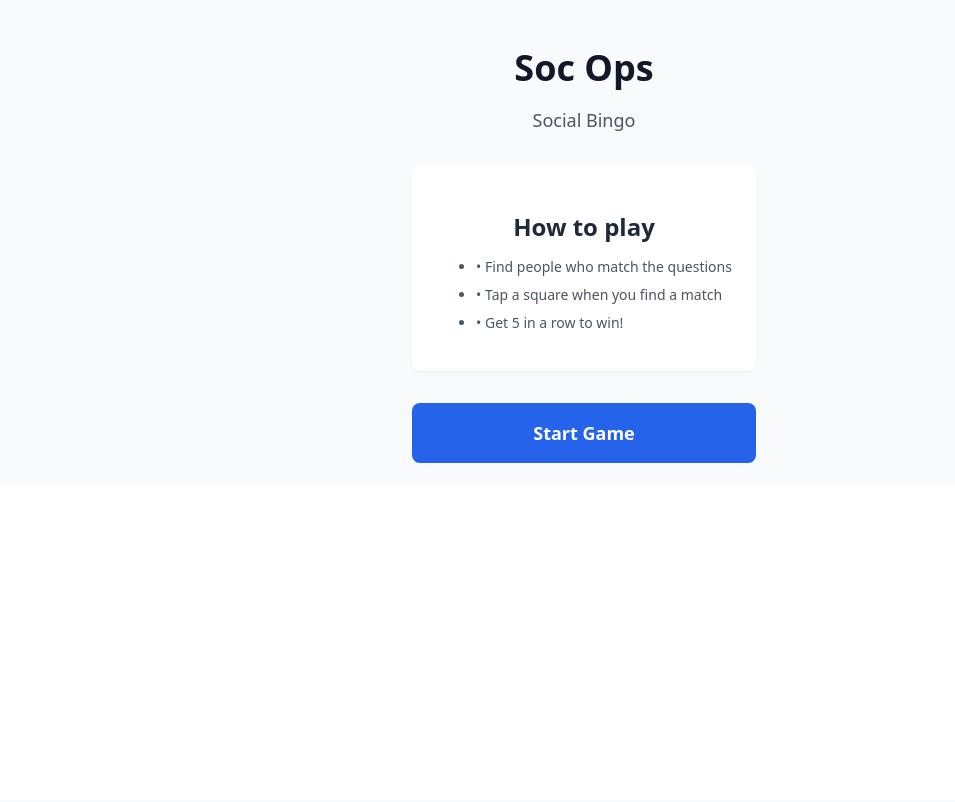
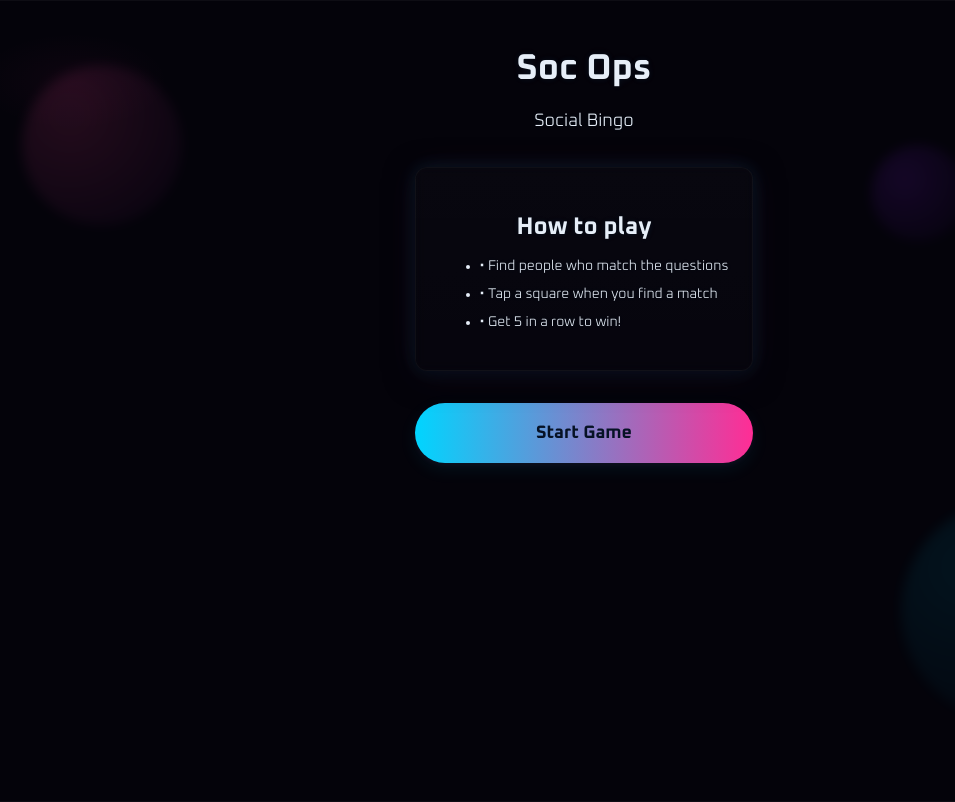
Before and after one commit to leeobazzana01/my-soc-ops-python, a FastAPI app: page / in a window 1280 px wide. Shown: the whole page, without its empty margins (56-1011 px from the left). Before the commit the page ends 463 px from the top, so only its background shows below. Run offline with FastAPI, Linux system fonts and the light colour scheme.

Commit message:
Redesign: Cyberpunk Galaxy neon dark theme
Apply cyberpunk neon variables, starfield, panels, and updated templates

Co-authored-by: Copilot <223556219+Copilot@users.noreply.github.com>

```diff
--- a/app/static/css/app.css
+++ b/app/static/css/app.css
@@ -1,16 +1,108 @@
-html,
-body,
-#app {
+@import url('https://fonts.googleapis.com/css2?family=Orbitron:wght@400;700&family=Oxanium:wght@300;700&display=swap');
+
+:root {
+    --bg: #04030a; /* deep space */
+    --panel: #0f1226; /* card background */
+    --neon-pink: #ff2d95;
+    --neon-cyan: #00d5ff;
+    --neon-purple: #8a2be2;
+    --accent: linear-gradient(90deg, var(--neon-cyan), var(--neon-pink));
+    --glow: 0 0 18px rgba(0,213,255,0.12), 0 0 40px rgba(255,45,149,0.06);
+    --text: #e6eef8;
+}
+
+html, body, #app {
     height: 100%;
     margin: 0;
-}
-
-body {
-    font-family: system-ui, -apple-system, sans-serif;
+    background: radial-gradient(1200px 600px at 10% 10%, rgba(255,45,149,0.04), transparent 8%),
+                radial-gradient(900px 400px at 90% 80%, rgba(0,213,255,0.03), transparent 10%),
+                var(--bg);
+    color: var(--text);
+    font-family: 'Oxanium', 'Orbitron', system-ui, -apple-system, sans-serif;
     -webkit-tap-highlight-color: transparent;
 }
 
+/* subtle animated starfield */
+body::before {
+    content: '';
+    position: fixed;
+    inset: 0;
+    background-image: radial-gradient(rgba(255,255,255,0.95) 0.6px, transparent 0.6px);
+    background-size: 4px 4px;
+    opacity: 0.05;
+    mix-blend-mode: screen;
+    animation: drift 80s linear infinite;
+    z-index: 0;
+    pointer-events: none;
+}
+@keyframes drift {
+    from { transform: translateY(0); }
+    to { transform: translateY(-300px); }
+}
+
+/* accent halo for panels */
+.panel-neon {
+    background: linear-gradient(180deg, rgba(255,255,255,0.02), rgba(255,255,255,0.01));
+    border: 1px solid rgba(255,255,255,0.04);
+    box-shadow: 0 6px 30px rgba(8,6,20,0.6), var(--glow);
+    backdrop-filter: blur(6px) saturate(120%);
+    position: relative;
+    z-index: 10;
+}
+
+.neon-text {
+    color: var(--text);
+    text-shadow: 0 0 6px rgba(0,213,255,0.08), 0 0 14px rgba(255,45,149,0.04);
+}
+
+.glow-strong {
+    box-shadow: 0 0 10px rgba(0,213,255,0.16), 0 0 30px rgba(138,43,226,0.08);
+}
+
+.planet-decor {
+    position: absolute;
+    pointer-events: none;
+    opacity: 0.12;
+    filter: blur(6px) saturate(120%);
+}
+
+/* keep existing utilities comment below */
+
+
 /* Tailwind-like utility classes */
+
+/* Cyberpunk additions */
+.hero-glow {
+    background: radial-gradient(600px 200px at 10% 20%, rgba(0,213,255,0.06), transparent), radial-gradient(400px 160px at 85% 80%, rgba(255,45,149,0.04), transparent);
+}
+
+.btn-neon {
+    background: var(--accent);
+    color: #061225;
+    padding: 0.6rem 1rem;
+    border-radius: 999px;
+    box-shadow: 0 6px 18px rgba(0,213,255,0.08), 0 2px 6px rgba(255,45,149,0.06);
+    transition: transform 160ms ease, box-shadow 160ms ease;
+}
+.btn-neon:hover { transform: translateY(-3px); box-shadow: 0 14px 40px rgba(0,213,255,0.12), 0 6px 20px rgba(255,45,149,0.08); }
+
+.badge-neon {
+    display: inline-block;
+    padding: 0.25rem 0.6rem;
+    border-radius: 999px;
+    background: linear-gradient(90deg, rgba(0,213,255,0.08), rgba(255,45,149,0.06));
+    color: var(--text);
+    font-weight: 600;
+    text-shadow: 0 0 6px rgba(0,213,255,0.04);
+}
+
+/* Decorative utilities for space motif */
+.spaceship {
+    width: 48px; height: 48px; opacity: 0.9;
+}
+
+/* End cyberpunk additions */
+
 .h-full { height: 100%; }
 .min-h-full { min-height: 100%; }
 .w-full { width: 100%; }
@@ -55,7 +147,7 @@ body {
 .bg-gray-100 { background-color: #f3f4f6; }
 .bg-amber-100 { background-color: #fef3c7; }
 .bg-amber-200 { background-color: #fde68a; }
-.bg-accent { background-color: #2563eb; }
+.bg-accent { background: var(--accent); color: var(--text); box-shadow: var(--glow); }
 .bg-marked { background-color: #dcfce7; }
 .bg-black\/50 { background-color: rgba(0, 0, 0, 0.5); }
 
--- a/app/templates/base.html
+++ b/app/templates/base.html
@@ -3,7 +3,7 @@
 <head>
 <meta charset="utf-8">
     <meta name="viewport" content="width=device-width, initial-scale=1.0, maximum-scale=1.0, user-scalable=no">
-    <meta name="theme-color" content="#2563eb">
+    <meta name="theme-color" content="#00d5ff">
     <meta name="description" content="Social Bingo - Find people who match the questions!">
     <title>Soc Ops - Social Bingo</title>
     <link rel="stylesheet" href="/static/css/app.css">
@@ -11,7 +11,11 @@
     <script src="/static/js/htmx.min.js"></script>
 </head>
 <body>
-    <div id="app">
+    <div id="app" class="panel-neon hero-glow">
+        <!-- decorative planets -->
+        <div class="planet-decor" style="left:6%;top:8%;width:160px;height:160px;border-radius:50%;background:radial-gradient(circle at 30% 30%, rgba(255,90,160,0.95), rgba(20,6,60,0.6));"></div>
+        <div class="planet-decor" style="right:8%;bottom:10%;width:220px;height:220px;border-radius:50%;background:radial-gradient(circle at 30% 30%, rgba(0,213,255,0.95), rgba(2,8,30,0.6));opacity:0.08;"></div>
+        <div class="planet-decor" style="right:20%;top:18%;width:96px;height:96px;border-radius:50%;background:radial-gradient(circle at 35% 35%, rgba(138,43,226,0.95), rgba(8,4,30,0.6));opacity:0.12;"></div>
         {% block content %}{% endblock %}
     </div>
 </body>
--- a/app/templates/components/start_screen.html
+++ b/app/templates/components/start_screen.html
@@ -1,12 +1,12 @@
 <div id="game-container">
-<div class="flex flex-col items-center justify-center min-h-full p-6 bg-gray-50">
+<div class="flex flex-col items-center justify-center min-h-full p-6 neon-text">
     <div class="text-center max-w-sm">
-        <h1 class="text-4xl font-bold text-gray-900 mb-2">Soc Ops</h1>
-        <p class="text-lg text-gray-600 mb-8">Social Bingo</p>
+        <h1 class="text-4xl font-bold neon-text mb-2">Soc Ops</h1>
+        <p class="text-lg neon-text mb-8 opacity-90">Social Bingo</p>
 
-        <div class="bg-white rounded-lg p-6 shadow-sm border border-gray-200 mb-8">
-            <h2 class="font-semibold text-gray-800 mb-3">How to play</h2>
-            <ul class="text-left text-gray-600 text-sm space-y-2">
+        <div class="panel-neon rounded-xl p-6 mb-8">
+            <h2 class="font-semibold neon-text mb-3">How to play</h2>
+            <ul class="text-left neon-text text-sm space-y-2">
                 <li>• Find people who match the questions</li>
                 <li>• Tap a square when you find a match</li>
                 <li>• Get 5 in a row to win!</li>
@@ -17,7 +17,7 @@
             hx-post="/start"
             hx-target="#game-container"
             hx-swap="outerHTML"
-            class="w-full bg-accent text-white font-semibold py-4 px-8 rounded-lg text-lg active:bg-accent-light transition-colors">
+            class="w-full btn-neon font-semibold py-4 px-8 text-lg">
             Start Game
         </button>
     </div>
```
Also changed, not shown: app/templates/components/bingo_board.html (+4 -4 lines), app/templates/components/bingo_modal.html (+4 -4 lines), app/templates/components/game_screen.html (+7 -7 lines).
